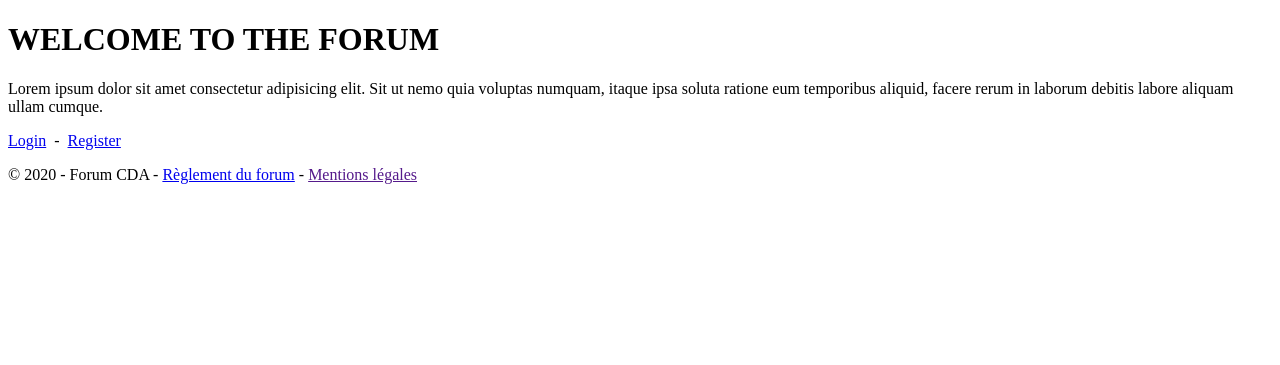
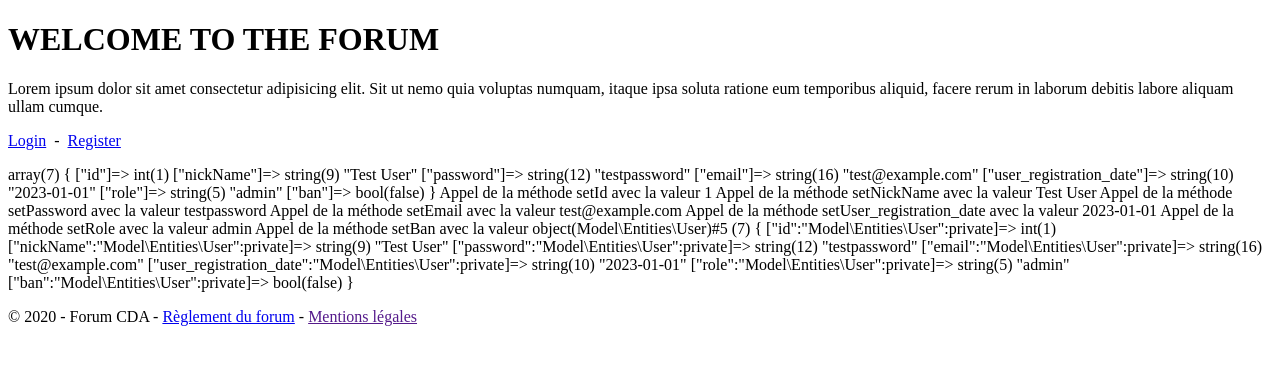
Before and after one commit to Kazae67/MVC_Forum, a PHP site: page / in a window 1280 px wide. Shown: the part 55-420 px from the top of the page. Run offline with PHP 8.4, Linux system fonts and the light colour scheme; some libraries are stand-ins or nearby versions.

Commit message:
débugage

```diff
--- a/model/entities/User.php
+++ b/model/entities/User.php
@@ -17,6 +17,19 @@ final class User extends Entity
     public function __construct($data)
     {
         $this->hydrate($data);
+    }
+
+    public function hydrate($data)
+    {
+        var_dump($data);
+        foreach ($data as $key => $value) {
+            $method = 'set'.ucfirst($key);
+            if (method_exists($this, $method)) {
+                echo "Appel de la méthode $method avec la valeur $value\n";
+                $this->$method($value);
+            }
+        }
+        var_dump($this);
     }
 
     /**
--- a/view/home.php
+++ b/view/home.php
@@ -7,3 +7,17 @@
     <span>&nbsp;-&nbsp;</span>
     <a href="index.php?ctrl=security&action=register">Register</a>
 </p>
+<?php
+require_once 'model/entities/User.php';
+
+$data = [
+    'id' => 1,
+    'nickName' => 'Test User',
+    'password' => 'testpassword',
+    'email' => 'test@example.com',
+    'user_registration_date' => '2023-01-01',
+    'role' => 'admin',
+    'ban' => false,
+];
+
+$user = new \Model\Entities\User($data);
```
